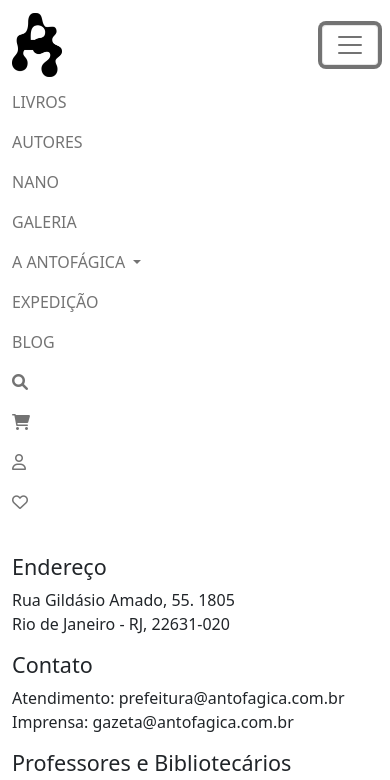
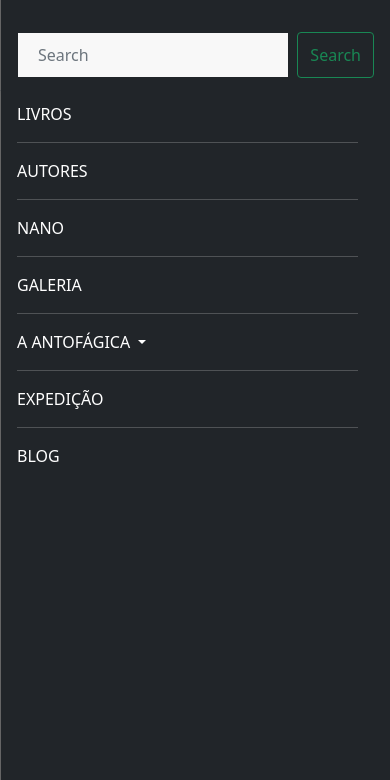
Before and after one commit to jumouramar/antofagica-bootstrap-clone, a plain HTML site: page contato.html in a window 390 px wide. Both pictures are taken after a click on the button "Toggle navigation". Shown: the top 780 px of the page. Drawn offline with Linux system fonts and the light colour scheme.

Commit message:
feat: change navbar to offcanvas

```diff
--- a/contato.html
+++ b/contato.html
@@ -10,73 +10,81 @@
     <title>Contato | Antofágica</title>
 </head>
 <body>
-    <nav class="navbar navbar-expand-md navbar-light bg-white">
-        <div class="container">
-            <a class="navbar-brand" href="index.html">
+    <nav class="navbar navbar-expand-md navbar-light bg-white border-bottom shadow-sm">
+        <div class="container align-items-center">
+
+            <a class="navbar-brand" href="#">
                 <img src="assets/images/logo.webp" style="width: 50px;" alt="Antofágica">
             </a>
 
-            <button class="navbar-toggler" type="button" data-bs-toggle="collapse" data-bs-target="#menu"
-                    aria-controls="menu" aria-expanded="false" aria-label="Botão de navegação">
-                <span class="navbar-toggler-icon"></span>
-            </button>
+            <div class="d-none d-md-flex align-items-center ms-auto">
+                <ul class="navbar-nav ms-auto">
+                    <li class="nav-item"><a class="nav-link" href="#livros">LIVROS</a></li>
+                    <li class="nav-item"><a class="nav-link" href="#autores">AUTORES</a></li>
+                    <li class="nav-item"><a class="nav-link" href="#nano">NANO</a></li>
+                    <li class="nav-item"><a class="nav-link" href="#galeria">GALERIA</a></li>
 
-            <div class="collapse navbar-collapse" id="menu">
-                <ul class="navbar-nav ms-auto">
-                    <li class="nav-item">
-                        <a class="nav-link" href="#livros">LIVROS</a>
-                    </li>
-                    <li class="nav-item">
-                        <a class="nav-link" href="#autores">AUTORES</a>
-                    </li>
-                    <li class="nav-item">
-                        <a class="nav-link" href="#nano">NANO</a>
-                    </li>
-                    <li class="nav-item">
-                        <a class="nav-link" href="#galeria">GALERIA</a>
-                    </li>
                     <li class="nav-item dropdown">
-                        <a class="nav-link dropdown-toggle" href="#" id="navbarDropdown" role="button" data-bs-toggle="dropdown" aria-expanded="false">
+                        <a class="nav-link dropdown-toggle" href="#" id="navbarDropdown" role="button"
+                            data-bs-toggle="dropdown" aria-expanded="false">
                             A ANTOFÁGICA
                         </a>
                         <ul class="dropdown-menu" aria-labelledby="navbarDropdown">
                             <li><a class="dropdown-item" href="#">Quem Somos</a></li>
                             <li><a class="dropdown-item" href="#">A Gazeta Antofagense</a></li>
-                            <li><a class="dropdown-item" href="#">Contato</a></li>
+                            <li><a class="dropdown-item" href="contato.html">Contato</a></li>
                         </ul>
                     </li>
-                    <li class="nav-item">
-                        <a class="nav-link" href="#expedicao">EXPEDIÇÃO</a>
-                    </li>
-                    <li class="nav-item">
-                        <a class="nav-link" href="#blog">BLOG</a>
-                    </li>
+
+                    <li class="nav-item"><a class="nav-link" href="#expedicao">EXPEDIÇÃO</a></li>
+                    <li class="nav-item"><a class="nav-link" href="#blog">BLOG</a></li>
+
+                    <li class="nav-item"><a class="nav-link" href="#minha_conta" aria-label="Minha Conta"><i class="fa-regular fa-user"></i></a></li>
+                    <li class="nav-item"><a class="nav-link" href="#lista_de_desejos" aria-label="Lista de Desejos"><i class="fa-regular fa-heart"></i></a></li>
+                    <li class="nav-item"><a class="nav-link" href="#pesquisa" aria-label="Pesquisa"><i class="fa-solid fa-search"></i></a></li>
+                    <li class="nav-item"><a class="nav-link" href="#carrinho" aria-label="Carrinho"><i class="fa-solid fa-cart-shopping"></i></a></li>
                 </ul>
+            </div>
 
-                <ul class="navbar-nav mr-auto">
-                    <li class="nav-item">
-                        <a class="nav-link" href="#pesquisa">
-                            <i class="fa-solid fa-search"></i>
-                        </a>
-                    </li>
-                    <li class="nav-item">
-                        <a class="nav-link" href="#carrinho">
-                            <i class="fa-solid fa-cart-shopping"></i>
-                        </a>
-                    </li>
-                </ul>
-                <ul class="navbar-nav mr-auto">
-                    <li class="nav-item">
-                        <a class="nav-link" href="#minha_conta">
-                            <i class="fa-regular fa-user"></i>
-                        </a>
-                    </li>
-                    <li class="nav-item">
-                        <a class="nav-link" href="#lista_de_desejos">
-                            <i class="fa-regular fa-heart"></i>
-                        </a>
-                    </li>
-                </ul>
+            <button class="navbar-toggler d-md-none" type="button" data-bs-toggle="offcanvas"
+                data-bs-target="#offcanvasDarkNavbar" aria-controls="offcanvasDarkNavbar" aria-label="Toggle navigation">
+                <span class="navbar-toggler-icon"></span>
+            </button>
+
+            <div class="offcanvas offcanvas-end bg-dark text-white" tabindex="-1" id="offcanvasDarkNavbar" aria-labelledby="offcanvasDarkNavbarLabel">
+                <div class="offcanvas-body text-white">
+                    <form class="d-flex my-3" role="search">
+                        <input class="form-control me-2" type="search" placeholder="Search" aria-label="Search">
+                        <button class="btn btn-outline-success" type="submit">Search</button>
+                    </form>
+
+                    <ul class="navbar-nav justify-content-end flex-grow-1 pe-3">
+                        <li class="nav-item"><a class="nav-link text-white" href="#livros">LIVROS</a></li>
+                        <li><hr class="dropdown-divider"></li>
+                        <li class="nav-item"><a class="nav-link text-white" href="#autores">AUTORES</a></li>
+                        <li><hr class="dropdown-divider"></li>
+                        <li class="nav-item"><a class="nav-link text-white" href="#nano">NANO</a></li>
+                        <li><hr class="dropdown-divider"></li>
+                        <li class="nav-item"><a class="nav-link text-white" href="#galeria">GALERIA</a></li>
+                        <li><hr class="dropdown-divider"></li>
+
+                        <li class="nav-item dropdown">
+                            <a class="nav-link dropdown-toggle text-white" href="#" id="navbarDropdownMobile" role="button"
+                                data-bs-toggle="dropdown" aria-expanded="false">
+                                A ANTOFÁGICA
+                            </a>
+                            <ul class="dropdown-menu" aria-labelledby="navbarDropdownMobile">
+                                <li><a class="dropdown-item" href="#">Quem Somos</a></li>
+                                <li><a class="dropdown-item" href="#">A Gazeta Antofagense</a></li>
+                                <li><a class="dropdown-item" href="contato.html">Contato</a></li>
+                            </ul>
+                        </li>
+                        <li><hr class="dropdown-divider"></li>
+                        <li class="nav-item"><a class="nav-link text-white" href="#expedicao">EXPEDIÇÃO</a></li>
+                        <li><hr class="dropdown-divider"></li>
+                        <li class="nav-item"><a class="nav-link text-white" href="#blog">BLOG</a></li>
+                    </ul>
+                </div>
             </div>
         </div>
     </nav>
```
Also changed, not shown: index.html (+59 -51 lines).
